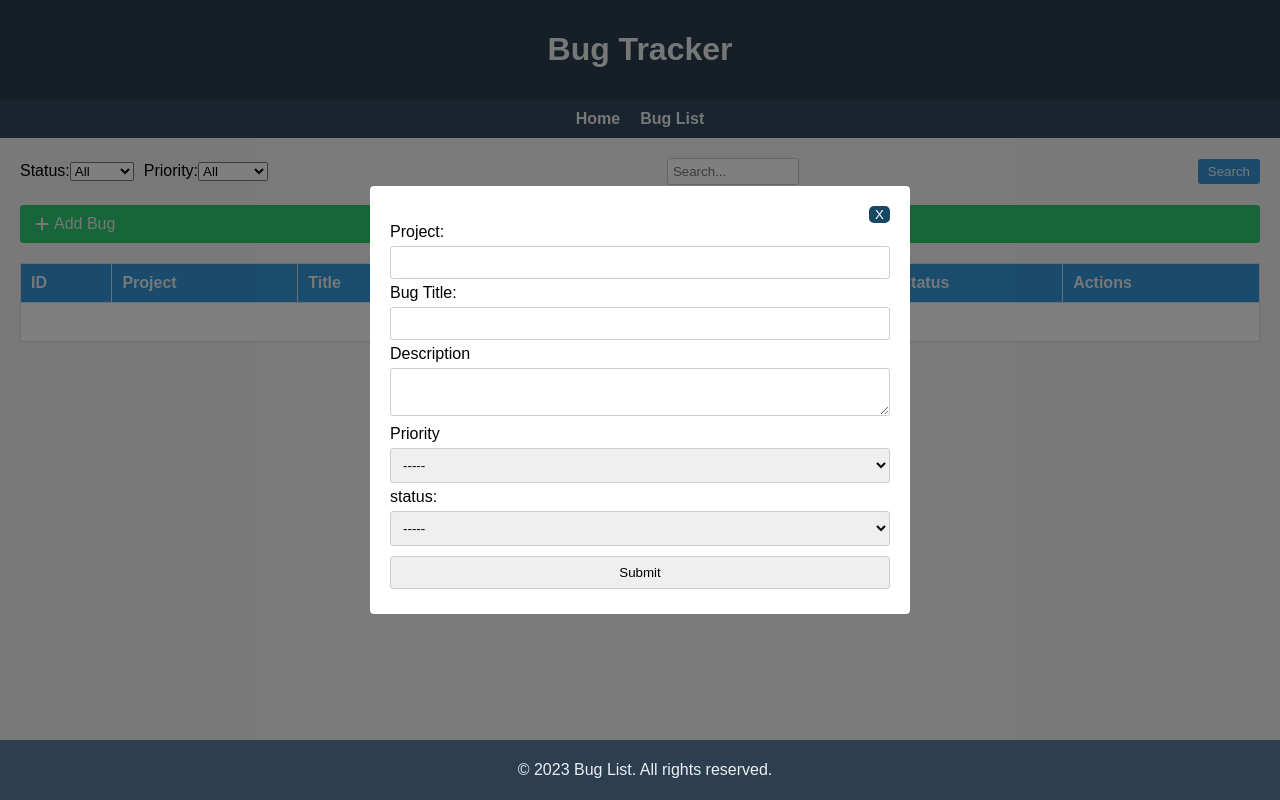
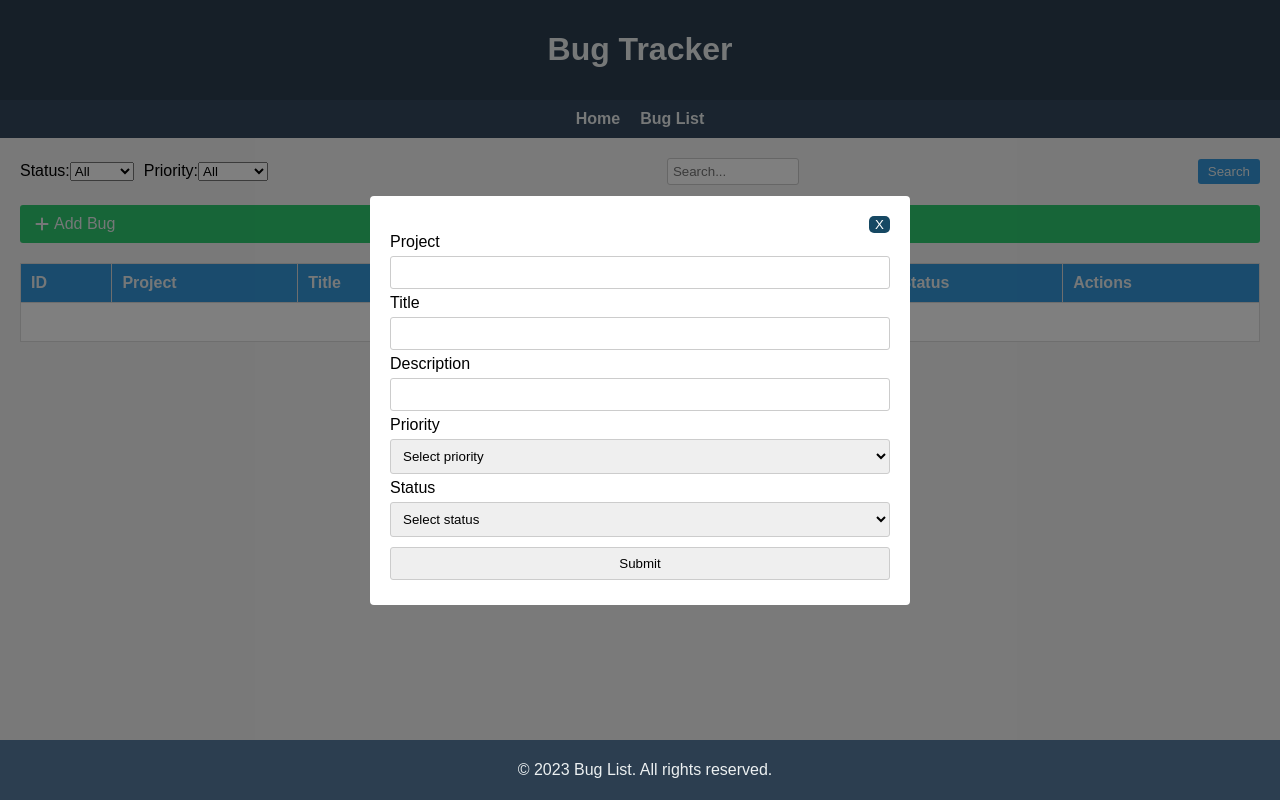
Before and after one commit to PublisherName/bug-tracker-1, a React (Vite) app: page /buglist in a window 1280 px wide. Both pictures are taken after a click on the element "Add Bug". Built offline with nearby package versions, Linux system fonts and the light colour scheme.

Commit message:
Code Refactored.

```diff
--- a/src/Views/BugItem/index.jsx
+++ b/src/Views/BugItem/index.jsx
@@ -1,7 +1,4 @@
-
-import React from 'react';
-
-function BugItem({ id, item, editItem, deleteItem }) {
+function BugItem({ id, item, modifyItem }) {
     return (
         <tr key={id}>
             <td>{item.id} </td>
@@ -11,8 +8,8 @@ function BugItem({ id, item, editItem, deleteItem }) {
             <td>{item.priority}</td>
             <td>{item.status}</td>
             <td>
-                <a href="#" onClick={() => editItem(item.id)} className="edit"><i className="fas fa-edit"></i></a>
-                <a href="#" onClick={() => deleteItem(item.id)} className="delete"><i className="fas fa-trash-alt"></i></a>
+                <a href="#" onClick={() => modifyItem(item.id, 'edit')} className="edit"><i className="fas fa-edit"></i></a>
+                <a href="#" onClick={() => modifyItem(item.id, 'delete')} className="delete"><i className="fas fa-trash-alt"></i></a>
             </td>
         </tr>
     );
--- a/src/Views/BugList/BugList.jsx
+++ b/src/Views/BugList/BugList.jsx
@@ -2,7 +2,6 @@ import React, { useState, useEffect } from 'react';
 import Modal from '../Modal/Modal.jsx';
 import BugItem from '../BugItem/index.jsx';
 import SearchBar from '../SearchBar/SearchBar.jsx';
-
 import './BugList.css'
 
 function BugList() {
@@ -19,42 +18,25 @@ function BugList() {
         localStorage.setItem('formData', JSON.stringify(data));
     }, [data]);
 
-    const toggleModal = (action) => {
-        setIsOpen(!isOpen);
-        if (action !== 'edit') {
-            setEditIndex(null);
-            setCurrentItem(null);
-        }
-    };
+    const toggleModal = () => setIsOpen(!isOpen);
 
     const onAddSuccess = (arg) => {
-        if (editIndex !== null) {
-            let newData = [...data];
-            newData[editIndex] = arg;
-            setData(newData);
-            setEditIndex(null);
-            setCurrentItem(null);
-        } else {
-            setData((oldValues) => [...oldValues, arg]);
-        }
+        setData(editIndex !== null ? [...data.slice(0, editIndex), arg, ...data.slice(editIndex + 1)] : [...data, arg]);
+        setEditIndex(null);
+        setCurrentItem(null);
         setIsOpen(false);
     }
 
-    const deleteItem = (id) => {
+    const modifyItem = (id, action) => {
         const index = data.findIndex(item => item.id === id);
         if (index !== -1) {
-            let newData = [...data];
-            newData.splice(index, 1);
-            setData(newData);
-        }
-    };
-
-    const editItem = (id) => {
-        const index = data.findIndex(item => item.id === id);
-        if (index !== -1) {
-            setEditIndex(index);
-            setCurrentItem(data[index]);
-            toggleModal('edit');
+            if (action === 'delete') {
+                setData([...data.slice(0, index), ...data.slice(index + 1)]);
+            } else if (action === 'edit') {
+                setEditIndex(index);
+                setCurrentItem(data[index]);
+                toggleModal();
+            }
         }
     };
 
@@ -84,8 +66,8 @@ function BugList() {
                         <td colSpan="7" className="center-text">No record found.</td>
                     </tr>
                 ) : (
-                    data.map((item, index) => (
-                        <BugItem key = {item.id} item={item} editItem={editItem} deleteItem={deleteItem} submitData={onAddSuccess} />
+                    data.map((item) => (
+                        <BugItem key = {item.id} item={item} modifyItem={modifyItem} submitData={onAddSuccess} />
                     ))
                 )}
                 </tbody>
--- a/src/Views/InputForm/InputForm.jsx
+++ b/src/Views/InputForm/InputForm.jsx
@@ -1,22 +1,8 @@
 import './InputForm.css';
 import React, { useState } from "react";
 
-function InputForm(props) {
-
-  const {
-    onAddSuccess,
-    currentItem
-  } = props
-
-  const initialFormState = currentItem ? {
-    id: currentItem.id,
-    project: currentItem.project,
-    title: currentItem.title,
-    description: currentItem.description,
-    priority: currentItem.priority,
-    status: currentItem.status
-  } : {
-    id: Date.now(),
+function InputForm({ onAddSuccess, currentItem }) {
+  const initialFormState = currentItem ? { ...currentItem } : {
     project: '',
     title: '',
     description: '',
@@ -33,6 +19,10 @@ function InputForm(props) {
   };
 
   const [formState, setFormState] = useState(initialFormState);
+
+  const handleInputChange = (event) => {
+    setFormState({ ...formState, [event.target.name]: event.target.value });
+  };
 
   const handleSubmit = (event) => {
     event.preventDefault();
@@ -60,52 +50,39 @@ function InputForm(props) {
   return (
     <div>
       <form onSubmit={handleSubmit} className='modal'>
-        <label>
-          Project:
-          <input
-            type="text"
-            value={formState.project}
-            onChange={e => setFormState({ ...formState, project: e.target.value })}
-          />
-          {formState.errors.project && <p>{formState.errors.project}</p>}
-        </label>
-        <label>
-          Bug Title:
-          <input
-            type="text"
-            value={formState.title}
-            onChange={e => setFormState({ ...formState, title: e.target.value })}
-          />
-          {formState.errors.title && <p>{formState.errors.title}</p>}
-        </label>
-        <label>
-          Description
-          <textarea
-            value={formState.description}
-            onChange={e => setFormState({ ...formState, description: e.target.value })}
-          />
-          {formState.errors.description && <p>{formState.errors.description}</p>}
-        </label>
-        <label>
-          Priority
-          <select value={formState.priority} onChange={e => setFormState({ ...formState, priority: e.target.value })}>
-            <option value="">-----</option>
-            <option value="High">High</option>
-            <option value="Medium">Medium</option>
-            <option value="Low">Low</option>
-          </select>
-          {formState.errors.priority && <p>{formState.errors.priority}</p>}
-        </label>
-        <label>
-          status:
-          <select value={formState.status} onChange={e => setFormState({ ...formState, status: e.target.value })}>
-            <option value="">-----</option>
-            <option value="Ongoing">Ongoing</option>
-            <option value="Assigned">Assigned</option>
-            <option value="Completed">Completed</option>
-          </select>
-          {formState.errors.status && <p>{formState.errors.status}</p>}
-        </label>
+        {Object.keys(initialFormState).map((key) => {
+          if (key === 'id' && currentItem) {
+            return null;
+          }
+          return key !== 'errors' && (
+            <label key={key}>
+              {key.charAt(0).toUpperCase() + key.slice(1)}
+              {key === 'priority' ? (
+                <select name={key} value={formState[key]} onChange={handleInputChange}>
+                  <option value="">Select priority</option>
+                  <option value="low">Low</option>
+                  <option value="medium">Medium</option>
+                  <option value="high">High</option>
+                </select>
+              ) : key === 'status' ? (
+                <select name={key} value={formState[key]} onChange={handleInputChange}>
+                  <option value="">Select status</option>
+                  <option value="open">Open</option>
+                  <option value="in progress">In Progress</option>
+                  <option value="closed">Closed</option>
+                </select>
+              ) : (
+                <input
+                  type="text"
+                  name={key}
+                  value={formState[key]}
+                  onChange={handleInputChange}
+                />
+              )}
+              {formState.errors[key] && <p>{formState.errors[key]}</p>}
+            </label>
+          );
+        })}
         <input type="submit" value="Submit" />
       </form>
     </div>
```
